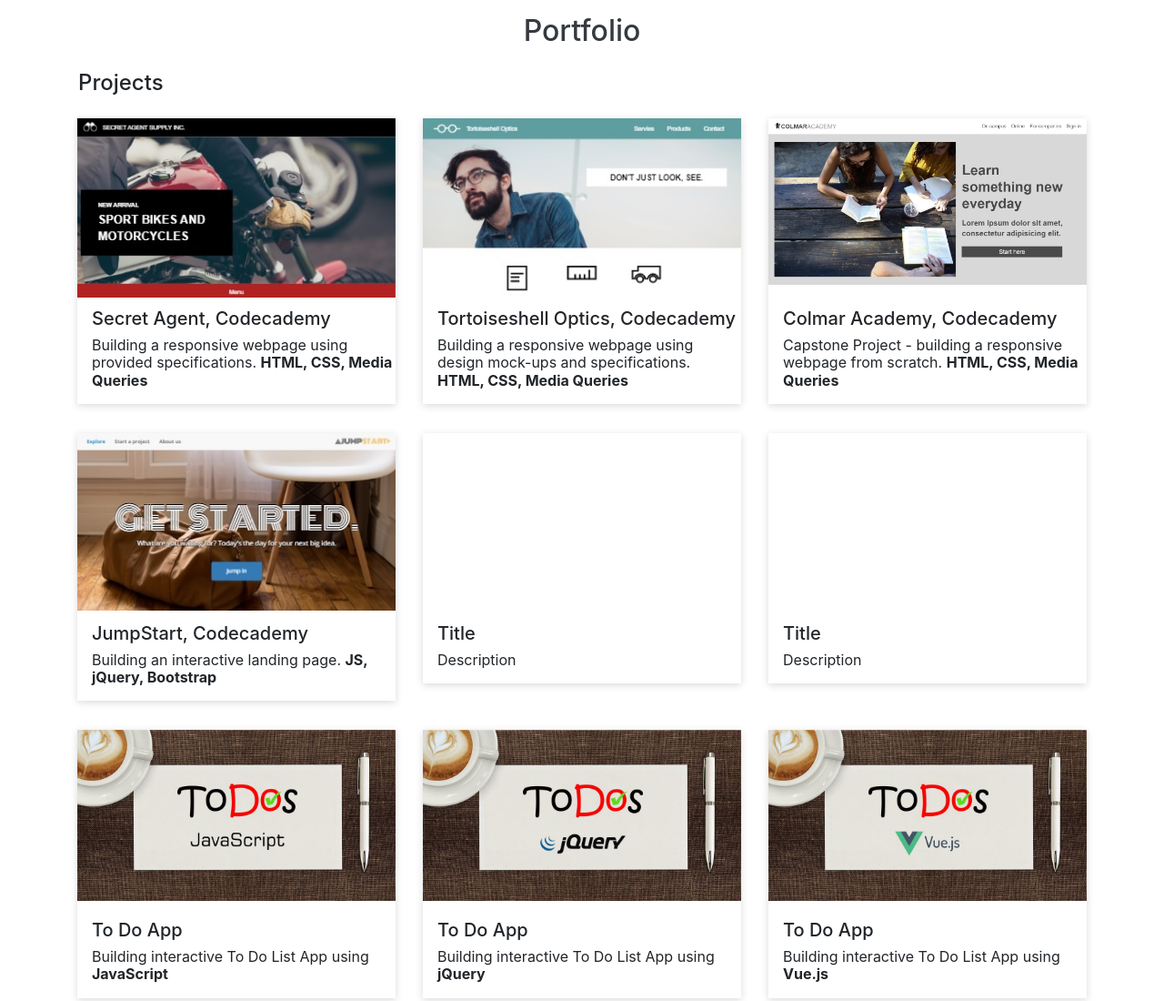
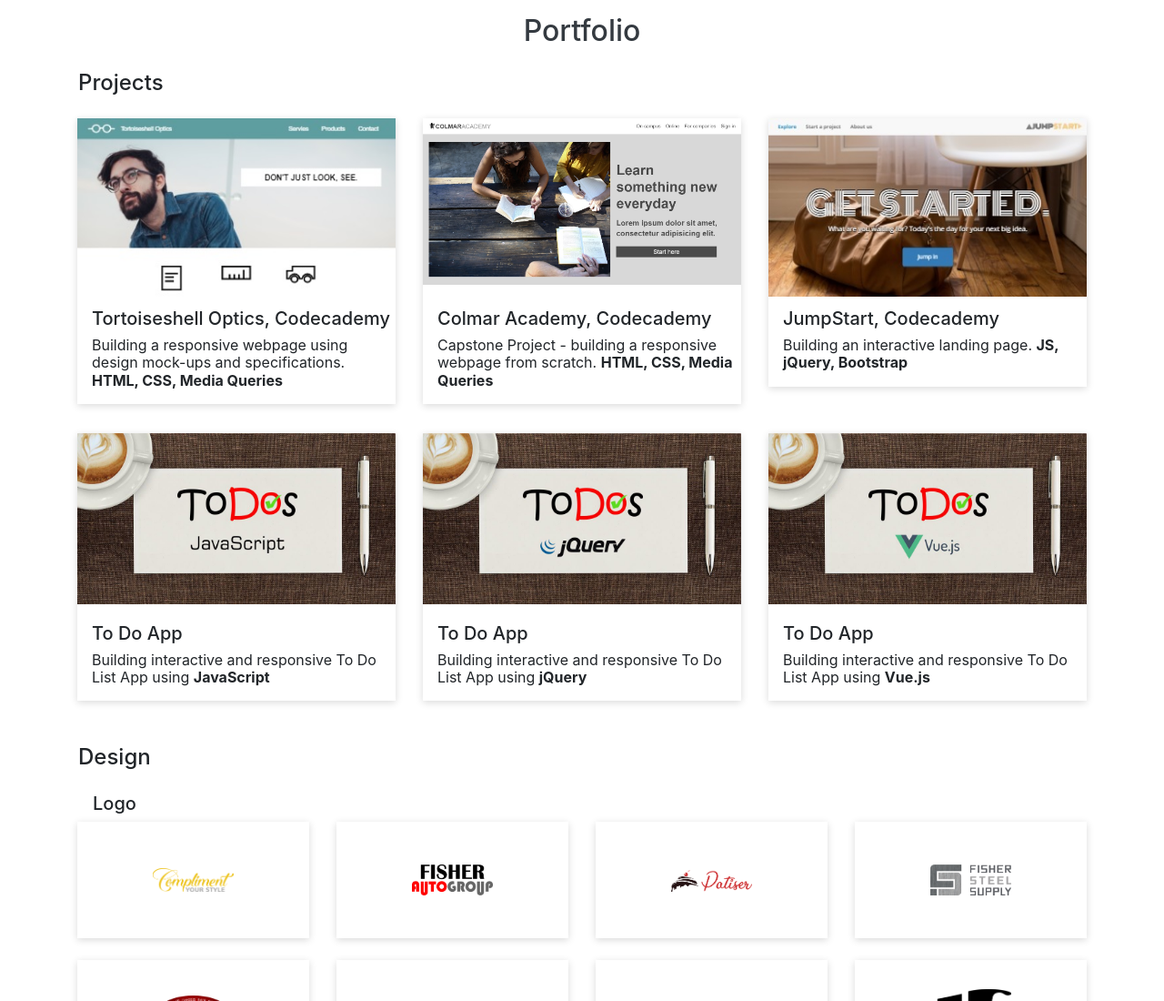
Before and after one commit to tphilippova/tphilippova.github.io, a plain HTML site: page index.html in a window 1280 px wide. Shown: the part 780-1880 px from the top of the page at 91% size. Drawn offline with nearby package versions, Linux system fonts and the light colour scheme.

Commit message:
Rearrange projects

```diff
--- a/index.html
+++ b/index.html
@@ -100,18 +100,18 @@
 				<!-- Project row 1 -->
 				<div class="row mb-3">
 					<!-- Project 1 -->
-					<div class="col-xs-12 col-sm-4">
-						<div class="project">
-							<div class="image-container">
-								<a href="https://tphilippova.github.io/secretagentsupply/" target="_blank">
-									<img src="./resources/img/project1.jpg" alt="Secret Agent webpage screenshot">
-								</a>
-							</div>
-							<h5>Secret Agent, Codecademy</h5>
-							<p class="pb-3">Building a responsive webpage using provided specifications. <b>HTML, CSS, Media Queries</b></p>
-						</div>
-					</div>
-					<!-- Project 2 -->
+<!--					<div class="col-xs-12 col-sm-4">-->
+<!--						<div class="project">-->
+<!--							<div class="image-container">-->
+<!--								<a href="https://tphilippova.github.io/secretagentsupply/" target="_blank">-->
+<!--									<img src="./resources/img/project1.jpg" alt="Secret Agent webpage screenshot">-->
+<!--								</a>-->
+<!--							</div>-->
+<!--							<h5>Secret Agent, Codecademy</h5>-->
+<!--							<p class="pb-3">Building a responsive webpage using provided specifications. <b>HTML, CSS, Media Queries</b></p>-->
+<!--						</div>-->
+<!--					</div>-->
+<!--					&lt;!&ndash; Project 2 &ndash;&gt;-->
 					<div class="col-xs-12 col-sm-4">
 						<div class="project">
 							<div class="image-container">
@@ -123,7 +123,7 @@
 							<p class="pb-3">Building a responsive webpage using design mock-ups and specifications. <b>HTML, CSS, Media Queries</b></p>
 						</div>
 					</div>
-					<!-- Project 3 -->
+					<!-- Project 2 -->
 					<div class="col-xs-12 col-sm-4">
 						<div class="project">
 							<div class="image-container">
@@ -135,10 +135,7 @@
 							<p class="pb-3">Capstone Project - building a responsive webpage from scratch. <b>HTML, CSS, Media Queries</b></p>
 						</div>
 					</div>
-				</div>
-				<!-- Project row 2 -->
-				<div class="row mb-3">
-					<!-- Project 4 -->
+					<!-- Project 3 -->
 					<div class="col-xs-12 col-sm-4">
 						<div class="project">
 							<div class="image-container">
@@ -150,32 +147,47 @@
 							<p class="pb-3">Building  an interactive landing page. <b>JS, jQuery, Bootstrap</b></p>
 						</div>
 					</div>
-					<!-- Project 5 -->
-					<div class="col-xs-12 col-sm-4">
-						<div class="project">
-							<div class="image-container">
-								<a href="" target="_blank">
-									<img src="./resources/img/project5.jpg" alt="">
-								</a>
-							</div>
-							<h5>Title</h5>
-							<p class="pb-3">Description</p>
-						</div>
-					</div>
-					<!-- Project 6 -->
-					<div class="col-xs-12 col-sm-4">
-						<div class="project">
-							<div class="image-container">
-								<a href="" target="_blank">
-									<img src="./resources/img/project6.jpg" alt="">
-								</a>
-							</div>
-							<h5>Title</h5>
-							<p class="pb-3">Description</p>
-						</div>
-					</div>
 				</div>
-				<!-- Project row 3 -->
+<!--				&lt;!&ndash; Project row 2 &ndash;&gt;-->
+<!--				<div class="row mb-3">-->
+<!--					&lt;!&ndash; Project 4 &ndash;&gt;-->
+<!--					<div class="col-xs-12 col-sm-4">-->
+<!--						<div class="project">-->
+<!--							<div class="image-container">-->
+<!--								<a href="https://tphilippova.github.io/jumpstart/" target="_blank">-->
+<!--									<img src="./resources/img/project4.jpg" alt="JumpStart webpage screenshot">-->
+<!--								</a>-->
+<!--							</div>-->
+<!--							<h5>JumpStart, Codecademy</h5>-->
+<!--							<p class="pb-3">Building  an interactive landing page. <b>JS, jQuery, Bootstrap</b></p>-->
+<!--						</div>-->
+<!--					</div>-->
+<!--					&lt;!&ndash; Project 5 &ndash;&gt;-->
+<!--					<div class="col-xs-12 col-sm-4">-->
+<!--						<div class="project">-->
+<!--							<div class="image-container">-->
+<!--								<a href="" target="_blank">-->
+<!--									<img src="./resources/img/project5.jpg" alt="">-->
+<!--								</a>-->
+<!--							</div>-->
+<!--							<h5>Title</h5>-->
+<!--							<p class="pb-3">Description</p>-->
+<!--						</div>-->
+<!--					</div>-->
+<!--					&lt;!&ndash; Project 6 &ndash;&gt;-->
+<!--					<div class="col-xs-12 col-sm-4">-->
+<!--						<div class="project">-->
+<!--							<div class="image-container">-->
+<!--								<a href="" target="_blank">-->
+<!--									<img src="./resources/img/project6.jpg" alt="">-->
+<!--								</a>-->
+<!--							</div>-->
+<!--							<h5>Title</h5>-->
+<!--							<p class="pb-3">Description</p>-->
+<!--						</div>-->
+<!--					</div>-->
+<!--				</div>-->
+				<!-- Project row 2 -->
 				<div class="row mb-3">
 					<!-- Project 7 -->
 					<div class="col-xs-12 col-sm-4">
@@ -186,7 +198,7 @@
 								</a>
 							</div>
 							<h5>To Do App</h5>
-							<p class="pb-3">Building interactive To Do List App using <b>JavaScript</b></p>
+							<p class="pb-3">Building interactive and responsive To Do List App using <b>JavaScript</b></p>
 						</div>
 					</div>
 					<!-- Project 8 -->
@@ -198,7 +210,7 @@
 								</a>
 							</div>
 							<h5>To Do App</h5>
-							<p class="pb-3">Building interactive To Do List App using <b>jQuery</b></p>
+							<p class="pb-3">Building interactive and responsive To Do List App using <b>jQuery</b></p>
 						</div>
 					</div>
 					<!-- Project 9 -->
@@ -210,7 +222,7 @@
 								</a>
 							</div>
 							<h5>To Do App</h5>
-							<p class="pb-3">Building interactive To Do List App using <b>Vue.js</b></p>
+							<p class="pb-3">Building interactive and responsive To Do List App using <b>Vue.js</b></p>
 						</div>
 					</div>
 				</div>
```
